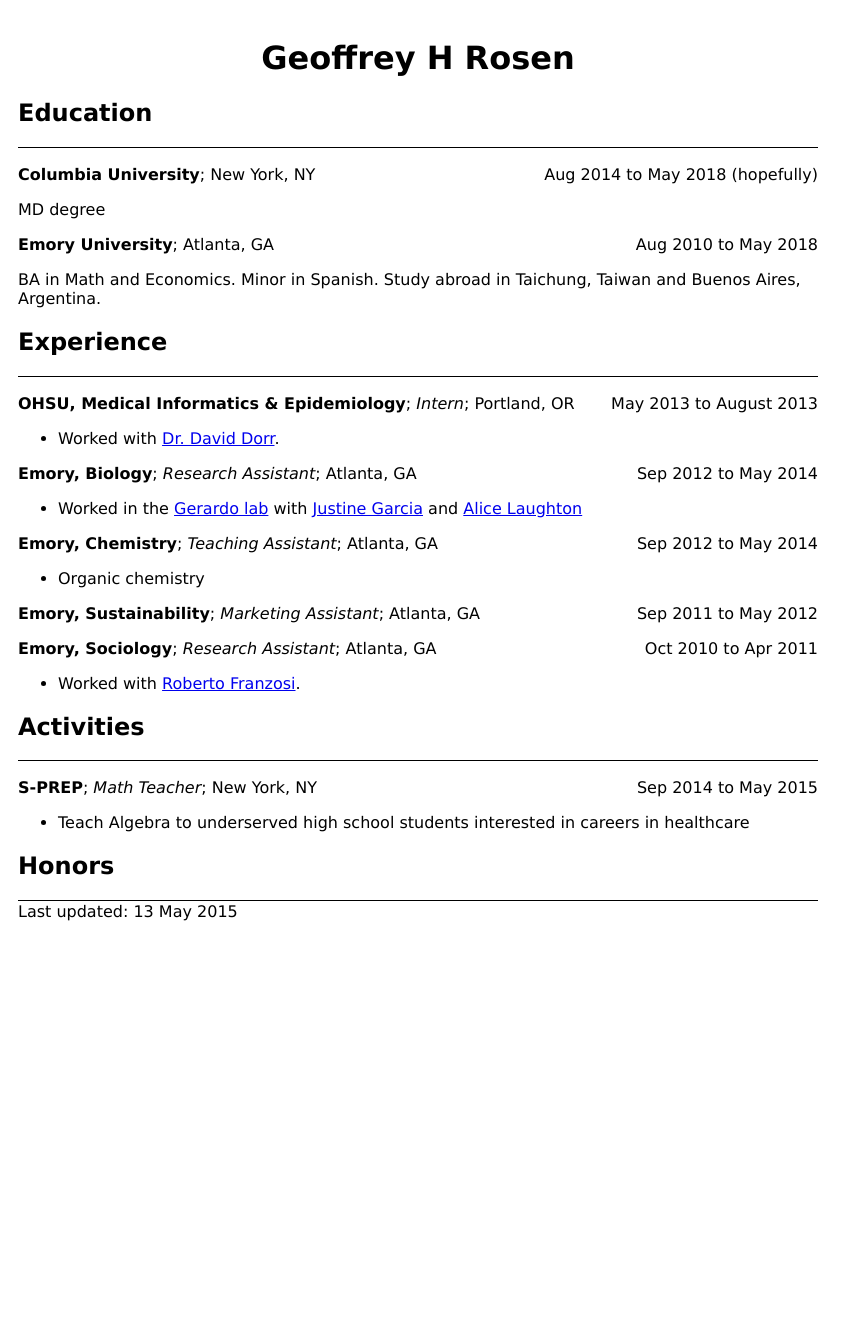
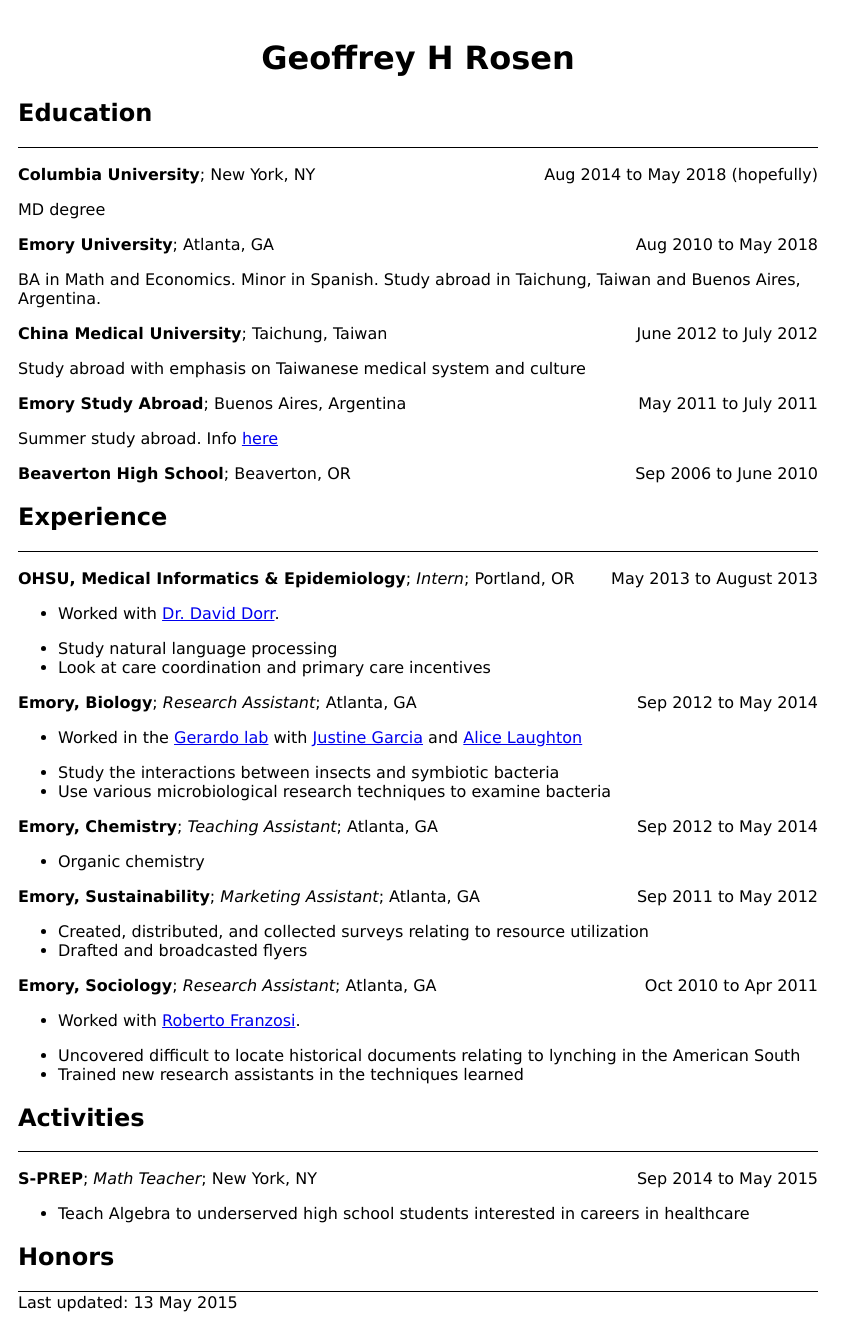
Before and after one commit to geoffrosen/geoffrosen.github.io, a Jekyll site: the page built from cv.md, in a window 1280 px wide. Shown: the whole page, without its empty margins (0-863 px from the left). Built offline with Jekyll 4.4.1, drawn with Linux system fonts in a browser that asks for light colours; before the commit the page ends 939 px from its top, so only the background shows below that.

Commit message:
Changed view type. Changed cv to resume

```diff
--- a/cv.md
+++ b/cv.md
@@ -20,20 +20,24 @@
 
 BA in Math and Economics. Minor in Spanish. Study abroad in Taichung, Taiwan and Buenos Aires, Argentina.
 
-<dets>
-
+{:.dets}
 **China Medical University**; Taichung, Taiwan
 :   June 2012 to July 2012
 
+{:.dets}
+Study abroad with emphasis on Taiwanese medical system and culture
 
+{:.dets}
 **Emory Study Abroad**; Buenos Aires, Argentina
 :   May 2011 to July 2011
 
+{:.dets}
+Summer study abroad. Info [here](http://www.argentinestudiessummerprogram.com/)
 
-**Beaverton High School**; Portland, OR
+{:.dets}
+**Beaverton High School**; Beaverton, OR
 :   Sep 2006 to June 2010
 
-</dets>
 
 
 ##Experience
@@ -45,26 +49,19 @@
 
 * Worked with [Dr. David Dorr](http://www.ohsu.edu/xd/education/schools/school-of-medicine/departments/clinical-departments/dmice/people/david-dorr.cfm).
 
-<dets>
-
+{:.dets}
 * Study natural language processing
-
 * Look at care coordination and primary care incentives
 
-</dets>
 
 **Emory, Biology**; *Research Assistant*; Atlanta, GA
 :   Sep 2012 to May 2014
 
 * Worked in the [Gerardo lab](https://scholarblogs.emory.edu/gerardolab/) with [Justine Garcia](https://justinegarcia.wordpress.com/) and [Alice Laughton](http://www.alicelaughton.com/)
 
-<dets>
-
+{:.dets}
 * Study the interactions between insects and symbiotic bacteria
-
 * Use various microbiological research techniques to examine bacteria
-
-</dets>
 
 **Emory, Chemistry**; *Teaching Assistant*; Atlanta, GA
 :   Sep 2012 to May 2014
@@ -74,26 +71,18 @@
 **Emory, Sustainability**; *Marketing Assistant*; Atlanta, GA
 :   Sep 2011 to May 2012
 
-<dets>
-
+{:.dets}
 * Created, distributed, and collected surveys relating to resource utilization
-
 * Drafted and broadcasted flyers
-
-</dets>
 
 **Emory, Sociology**; *Research Assistant*; Atlanta, GA
 :   Oct 2010 to Apr 2011
 
 * Worked with [Roberto Franzosi](http://sociology.emory.edu/home/people/faculty/franzosi-roberto.html).
 
-<dets>
-
+{:.dets}
 * Uncovered difficult to locate historical documents relating to lynching in the American South
-
 * Trained new research assistants in the techniques learned
-
-</dets>
 
 ##Activities
 
```
Also changed, not shown: index.md (+1 -1 lines).
